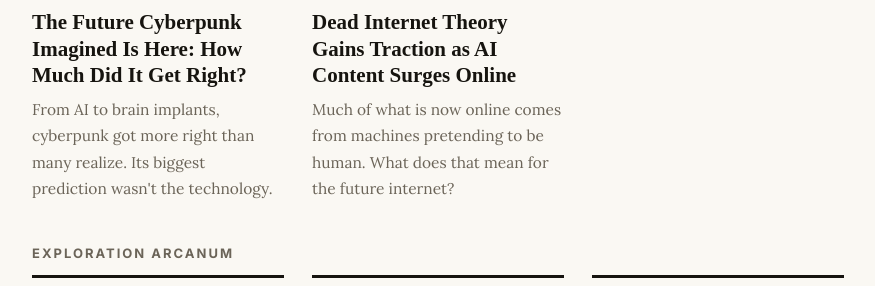
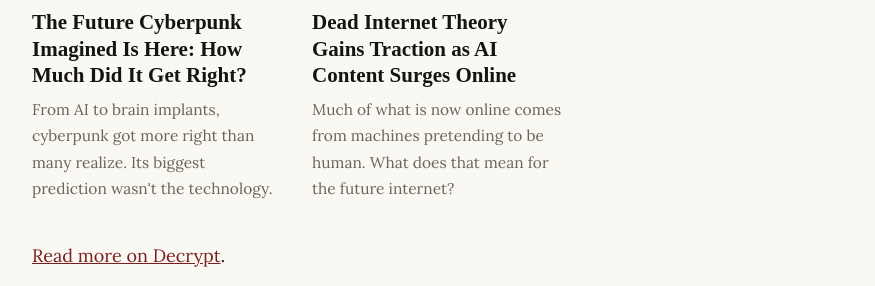
Before and after one commit to dragonwolftech/dragonwolftech.github.io, a plain HTML site: page index.html in a window 1280 px wide. Shown: the part 1293-1579 px from the top of the page, without its empty margins (202-1077 px from the left). Drawn offline with Linux system fonts and the light colour scheme; a web font is replaced by a local one.

Commit message:
Add author archive link beneath Decrypt articles

```diff
--- a/index.html
+++ b/index.html
@@ -79,6 +79,7 @@ footer{border-top:3px double var(--ink);padding-top:16px;font:600 12px Inter,san
     <div class="card"><a href="https://decrypt.co/372248/future-cyberpunk-imagined-here" target="_blank" rel="noopener noreferrer"><img src="https://cdn.decrypt.co/resize/1024/height/512/wp-content/uploads/2026/06/decrypt-style-cyberpunk2-gID_7.png" alt="" loading="lazy"></a><span class="kicker">Decrypt</span><h3><a href="https://decrypt.co/372248/future-cyberpunk-imagined-here" target="_blank" rel="noopener noreferrer">The Future Cyberpunk Imagined Is Here: How Much Did It Get Right?</a></h3><p>From AI to brain implants, cyberpunk got more right than many realize. Its biggest prediction wasn't the technology.</p></div>
     <div class="card"><a href="https://decrypt.co/348837/dead-internet-theory-gains-traction-ai-content-surges-online" target="_blank" rel="noopener noreferrer"><img src="https://cdn.decrypt.co/resize/1024/height/512/wp-content/uploads/2025/05/ai-decrypt-style-12-gID_7.png" alt="" loading="lazy"></a><span class="kicker">Decrypt</span><h3><a href="https://decrypt.co/348837/dead-internet-theory-gains-traction-ai-content-surges-online" target="_blank" rel="noopener noreferrer">Dead Internet Theory Gains Traction as AI Content Surges Online</a></h3><p>Much of what is now online comes from machines pretending to be human. What does that mean for the future internet?</p></div>
   </div>
+  <p style="margin-top:24px"><a href="https://decrypt.co/author/jason" target="_blank" rel="noopener noreferrer">Read more on Decrypt</a>.</p>
   <h3 class="sub">Exploration Arcanum</h3>
   <div class="grid">
     <div class="card"><a href="https://explorationarcanum.substack.com/p/could-an-ai-from-the-future-be-shaping" target="_blank" rel="noopener noreferrer"><img src="https://substackcdn.com/image/fetch/$s_!54IM!,w_1200,h_675,c_fill,f_jpg,q_auto:good,fl_progressive:steep,g_auto/https%3A%2F%2Fsubstack-post-media.s3.amazonaws.com%2Fpublic%2Fimages%2F7706523e-886d-458e-8255-9371bf040511_1536x1024.png" alt="" loading="lazy"></a><span class="kicker">Exploration Arcanum</span><h3><a href="https://explorationarcanum.substack.com/p/could-an-ai-from-the-future-be-shaping" target="_blank" rel="noopener noreferrer">Could an AI From the Future Be Shaping How We See the Technology Today?</a></h3><p>Through Nick Land's theory of hyperstition, science fiction becomes an instrument through which AI's future shapes its own creation.</p></div>
```
